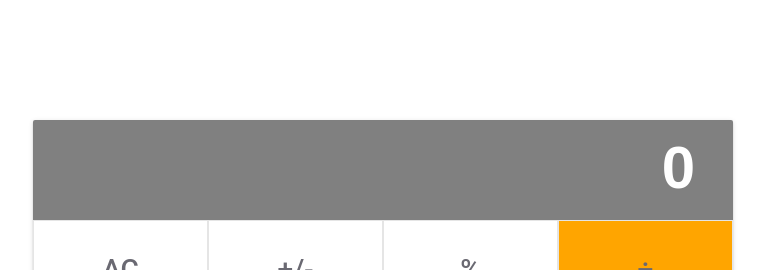
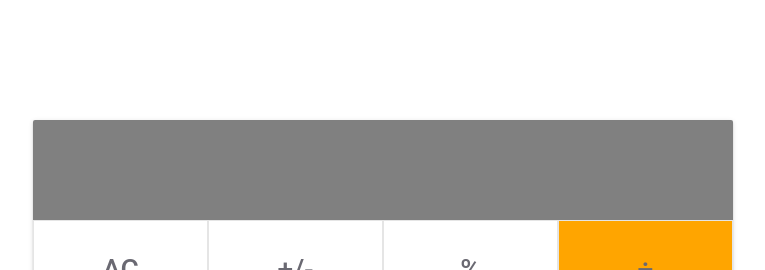
Before and after one commit to tirthajyoti-ghosh/react-calculator, a React (Create React App) app: page / in a window 1280 px wide. Shown: the top 270 px of the page, without its empty margins (257-1022 px from the left). Built offline with nearby package versions, Linux system fonts and the light colour scheme; a web font is replaced by a local one.

Commit message:
Add update display on click functionality

```diff
--- a/src/components/App.js
+++ b/src/components/App.js
@@ -14,18 +14,23 @@ class App extends React.Component {
       next: null,
       operation: null,
     };
+
+    this.handleClick = this.handleClick.bind(this);
   }
 
   handleClick(buttonName) {
-    console.log(buttonName);
+    const { next } = this.state;
+    this.setState({
+      next: (next === null ? '' : next) + buttonName
+    });
   }
 
   render() {
-    const { total } = this.state;
+    const { next } = this.state;
 
     return (
       <div className="App mdl-card mdl-shadow--2dp">
-        <Display value={ total } />
+        <Display result={ next } />
         <ButtonPanel clickHandler={ this.handleClick } />
       </div>
     );
--- a/src/components/Button.js
+++ b/src/components/Button.js
@@ -9,7 +9,7 @@ function Button(props) {
   }
 
   const style = {
-    width: wide ? '50%' : '', // width increased to 50% just to make orange buttons line up properly
+    width: wide ? '50%' : '',
     backgroundColor: color ? '' : 'orange',
   };
 
```
